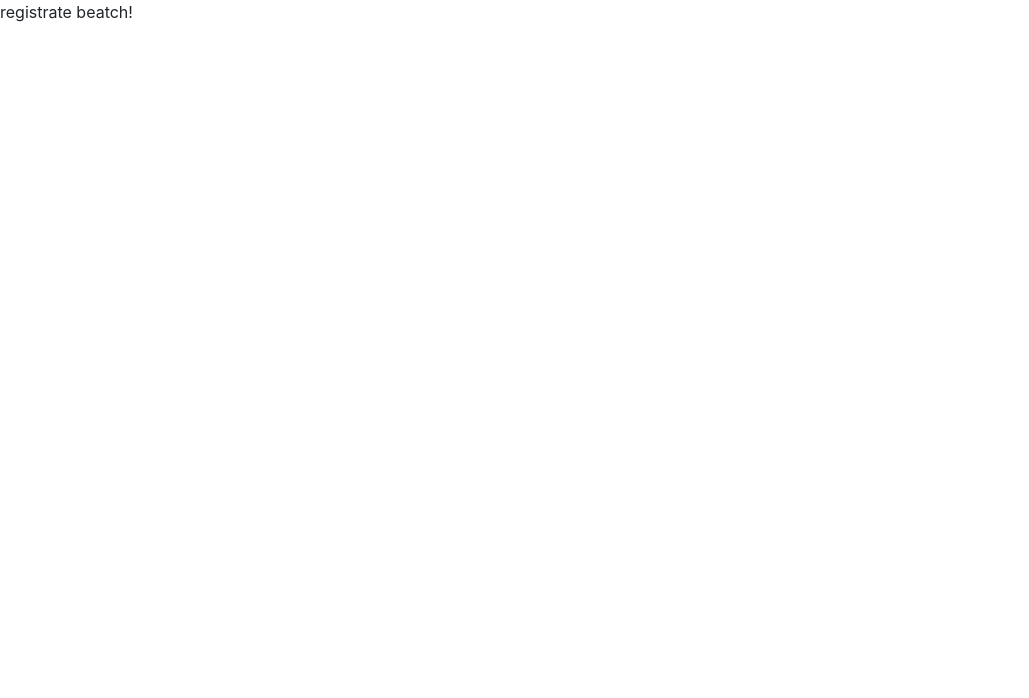
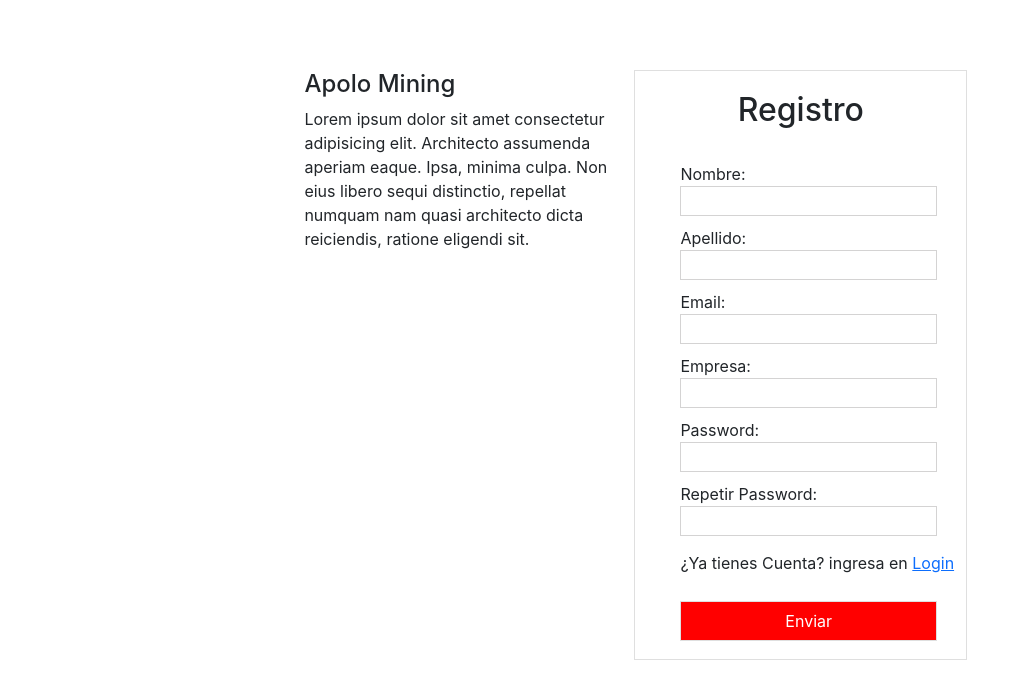
Before and after one commit to Apolo-dev/FrontApoloJs, a React (Create React App) app: page /registro in a window 1280 px wide. Shown: the top 698 px of the page, without its empty margins (0-1029 px from the left). Built offline with nearby package versions, Linux system fonts and the light colour scheme; the HTML template or start-up script is replaced by a standard one.

Commit message:
V10 Agregue el form de registro y login :)

```diff
--- a/src/Components/CalendarioReportes.js
+++ b/src/Components/CalendarioReportes.js
@@ -8,7 +8,9 @@ import dateFnsFormat from 'date-fns/format';
 import dateFnsParse from 'date-fns/parse';
 import { es } from 'date-fns/locale'
 //import fromUnixTime from 'date-fns/fromUnixTime'
-import getUnixTime from 'date-fns/getUnixTime'
+//import getUnixTime from 'date-fns/getUnixTime'
+
+
 
 
 
@@ -31,7 +33,7 @@ const dias_semana_cortos = ['Do', 'Lu', 'Ma', 'Mi', 'Ju', 'Vi', 'Sa'];
 
 const CalendarioReportes = ({fecha, setFecha}) => {
 
-    console.log(getUnixTime(fecha));
+
 
 
     return (
--- /dev/null
+++ b/src/Components/FormLogin.js
@@ -0,0 +1,40 @@
+import React from 'react'
+import './Styles/FormLogin.css'
+
+const FormLogin = () => {
+    return (
+            <div className="bordeFormLogin">
+                <div className="TituloLogin">
+                    <h4>Login</h4>
+                </div>
+                <div className="GeneralCuerpoFormLogin">
+                    <div>
+                        <label htmlFor="">Email: </label>
+                        <input
+                            type="text"
+                            name= ""
+                            value= ""
+
+                            />
+                    </div>
+                    <div>
+                        <label htmlFor="">Password: </label>
+                        <input
+                            type="text"
+                            name= ""
+                            value= ""
+
+                            />
+                    </div>
+                    <div className="BotonLogin">
+                        <button>
+                            Enviar
+                        </button>
+                    </div>
+                </div>
+            </div>
+
+    )
+}
+
+export default FormLogin
--- /dev/null
+++ b/src/Components/FormRegistro.js
@@ -0,0 +1,77 @@
+import React from 'react'
+import './Styles/FormRegistro.css'
+
+import { Link } from 'react-router-dom'
+
+const FormRegistro = () => {
+    return (
+        <div className="bordeFormRegistro">
+            <form action="">
+                <div className="tituloFormRegistro">
+                    <h2>Registro</h2>
+                </div>
+                <div className="CuerpoFormRegistro">
+                    <div>
+                        <label htmlFor="">Nombre: </label>
+                        <input
+                            type="text"
+                            name=""
+                            value=""
+                            />
+                    </div>
+                    <div>
+                        <label htmlFor="">Apellido: </label>
+                        <input
+                            type="text"
+                            name=""
+                            value=""
+
+                            />
+                    </div>
+                    <div>
+                        <label htmlFor="">Email: </label>
+                        <input
+                            type="text"
+                            name=""
+                            value=""
+                            />
+                    </div>
+                    <div>
+                        <label htmlFor="">Empresa: </label>
+                        <input
+                            type="text"
+                            name=""
+                            value=""
+                            />
+                    </div>
+                    <div>
+                        <label htmlFor="">Password: </label>
+                        <input
+                            type="text"
+                            name=""
+                            value=""
+                            />
+                    </div>
+                    <div>
+                        <label htmlFor="">Repetir Password: </label>
+                        <input
+                            type="text"
+                            name=""
+                            value=""
+                            />
+                    </div>
+                    <div className="paraffoRegistro">
+                        <p>¿Ya tienes Cuenta? ingresa en <Link to="/login">Login</Link></p>
+                    </div>
+                    <div className="botReg">
+                        <button className="botonFormRegistro">
+                            Enviar
+                        </button>
+                    </div>
+                </div>
+            </form>
+        </div>
+    )
+}
+
+export default FormRegistro
--- /dev/null
+++ b/src/Components/Styles/FormLogin.css
@@ -0,0 +1,48 @@
+
+.bordeFormLogin
+{
+    width: 90%;
+    height: 100%;
+    border: 1px solid rgb(223, 223, 223);
+}
+
+
+
+.TituloLogin
+{
+    text-align: center;
+    padding: 20px;
+}
+
+
+.GeneralCuerpoFormLogin div
+{
+    margin-left: 40px;
+    padding: 10px;
+
+}
+
+.GeneralCuerpoFormLogin div input
+{
+    width: 90%;
+    display: flex;
+    justify-content: flex-end;
+    height: 35px;
+    border: 1px solid rgb(212, 211, 211);
+}
+
+.BotonLogin
+{
+    padding: 25px;
+}
+
+
+.BotonLogin button
+{
+    width: 90%;
+    height: 40px;
+    background-color: red;
+    color: white;
+    border: 1px solid rgb(223, 223, 223);
+
+}
--- /dev/null
+++ b/src/Components/Styles/FormRegistro.css
@@ -0,0 +1,52 @@
+.tituloFormRegistro
+{
+    text-align: center;
+    padding: 20px;
+}
+
+
+.bordeFormRegistro
+{
+
+    width: 100%;
+    height: 100%;
+    border: 1px solid rgb(223, 223, 223);
+}
+
+.CuerpoFormRegistro div
+{
+    width: 100%;
+    margin-left: 40px;
+    padding: 5px;
+}
+
+.CuerpoFormRegistro div input
+{
+    width: 80%;
+    height: 30px;
+    display: flex;
+    justify-content: center;
+    border: 1px solid rgb(212, 211, 211);
+
+}
+
+.botReg button
+{
+    display: flex;
+    justify-content: center;
+}
+
+.botonFormRegistro
+{
+    width: 80%;
+    background-color: red;
+    color: white;
+    height: 40px;
+    border: 1px solid rgb(223, 223, 223);
+    align-items: center;
+}
+
+.paraffoRegistro
+{
+    margin-top: 5px;
+}
--- /dev/null
+++ b/src/Pages/CSS/PaginaLogin.css
@@ -0,0 +1,12 @@
+
+.gridLoginGeneral
+{
+    display: grid;
+    grid-template-rows: 100px 400px;
+}
+
+.gridLogin
+{
+    display: grid;
+    grid-template-columns:37% 27% 36%;
+}
--- /dev/null
+++ b/src/Pages/CSS/PaginaRegistro.css
@@ -0,0 +1,18 @@
+
+.grisRegistro
+{
+
+    display: grid;
+    grid-template-rows: 70px 590px;
+}
+
+
+
+
+.GridRegistroCuerpo
+{
+    max-width: 100%;
+    display: grid;
+    grid-template-columns: 23% 25% 26% 23%;
+    gap: 10px;
+}
--- a/src/Pages/PaginaLab.js
+++ b/src/Pages/PaginaLab.js
@@ -61,7 +61,7 @@ const PaginaLab = () => {
                         peso15: peso.v15,
                         peso16: peso.v16,
                         peso17: peso.v17,
-
+                        fechaActual: new Date()
 
                     })
             })
--- a/src/Pages/PaginaLogin.js
+++ b/src/Pages/PaginaLogin.js
@@ -1,9 +1,22 @@
 import React from 'react'
+import FormLogin from '../Components/FormLogin'
+import './CSS/PaginaLogin.css'
+
 
 const PaginaLogin = () => {
     return (
-        <div>
-            este es el puto mejor login de la vida
+
+        <div className="gridLoginGeneral">
+            <div>
+
+            </div>
+            <div className="gridLogin">
+                <div></div>
+                <div>
+                    <FormLogin />
+                </div>
+                <div></div>
+            </div>
         </div>
     )
 }
--- a/src/Pages/PaginaRegistro.js
+++ b/src/Pages/PaginaRegistro.js
@@ -1,9 +1,28 @@
 import React from 'react'
+import FormRegistro from '../Components/FormRegistro'
+import './CSS/PaginaRegistro.css'
 
 const PaginaRegistro = () => {
     return (
-        <div>
-            registrate beatch!
+        <div className="grisRegistro">
+            <div>
+
+            </div>
+            <div className="GridRegistroCuerpo">
+                <div>
+
+                </div>
+                <div>
+                    <h4>Apolo Mining</h4>
+                    Lorem ipsum dolor sit amet consectetur adipisicing elit. Architecto assumenda aperiam eaque. Ipsa, minima culpa. Non eius libero sequi distinctio, repellat numquam nam quasi architecto dicta reiciendis, ratione eligendi sit.
+                </div>
+                <div>
+                    <FormRegistro />
+                </div>
+                <div>
+
+                </div>
+            </div>
         </div>
     )
 }
--- a/src/Pages/PaginaReportes.js
+++ b/src/Pages/PaginaReportes.js
@@ -5,7 +5,7 @@ import Sidebar from '../Components/Sidebar'
 import Logo from './../Images/logito.png'
 import CuerpoReportes from '../Components/CuerpoReportes'
 
-const apiPesos = 'http://127.0.0.1:8000/api/pesos/'
+const apiPesos = 'http://127.0.0.1:8000/api/pesos/14/'
 
 
 
```
Also changed, not shown: src/Components/CuerpoReportes.js (+7 -2 lines), 1 other file (tests, documents, lock files or other folders).
